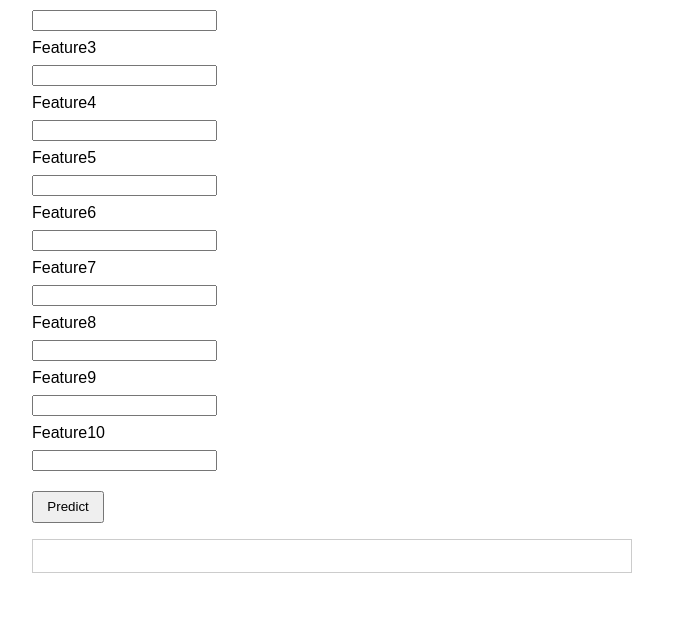
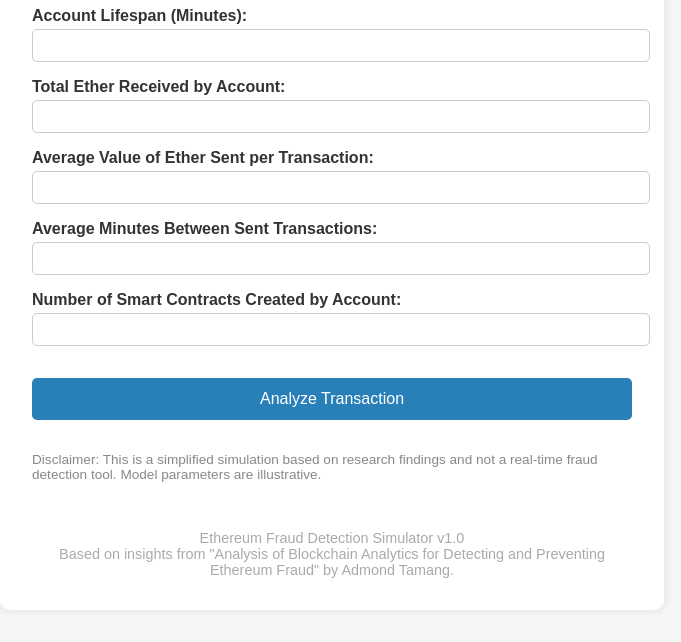
Before and after one commit to admondtamang/Analysis-of-Blockchain-Analytics-for-Detecting-and-Preventing-Ethereum-Fraud, a plain HTML site: page eth-fraud-detection-server/index.html in a window 1280 px wide. Shown: the part 171-813 px from the top of the page, without its empty margins (308-989 px from the left). Drawn offline with Linux system fonts and the light colour scheme.

Commit message:
fix: updated html

```diff
--- a/eth-fraud-detection-server/index.html
+++ b/eth-fraud-detection-server/index.html
@@ -2,101 +2,169 @@
 <html lang="en">
 
 <head>
-    <meta charset="UTF-8">
-    <title>Fraud Detection Interface</title>
+    <meta charset="UTF-8" />
+    <meta name="viewport" content="width=device-width, initial-scale=1.0" />
+    <title>Ethereum Transaction Fraud Simulator</title>
     <style>
         body {
             font-family: Arial, sans-serif;
-            padding: 2em;
+            background: #f4f6f8;
+            margin: 0;
+            padding: 2rem;
+            color: #333;
+        }
+
+        h1,
+        h2 {
+            color: #2c3e50;
+        }
+
+        .container {
             max-width: 600px;
             margin: auto;
+            background: #ffffff;
+            padding: 2rem;
+            border-radius: 10px;
+            box-shadow: 0 0 10px rgba(0, 0, 0, 0.1);
         }
 
-        label,
-        input {
+        label {
             display: block;
-            margin: 0.5em 0;
+            margin-top: 1rem;
+            font-weight: bold;
+        }
+
+        input[type="number"] {
+            width: 100%;
+            padding: 0.5rem;
+            margin-top: 0.25rem;
+            border: 1px solid #ccc;
+            border-radius: 5px;
         }
 
         button {
-            margin-top: 1em;
-            padding: 0.5em 1em;
+            margin-top: 2rem;
+            padding: 0.75rem;
+            width: 100%;
+            background-color: #2980b9;
+            color: white;
+            font-size: 1rem;
+            border: none;
+            border-radius: 5px;
+            cursor: pointer;
         }
 
-        #result {
-            margin-top: 1em;
-            padding: 1em;
-            border: 1px solid #ccc;
+        button:hover {
+            background-color: #1f618d;
+        }
+
+        .result {
+            margin-top: 2rem;
+            padding: 1rem;
+            background-color: #ecf0f1;
+            border-radius: 5px;
+        }
+
+        .disclaimer {
+            margin-top: 2rem;
+            font-size: 0.85rem;
+            color: #888;
+        }
+
+        footer {
+            margin-top: 3rem;
+            text-align: center;
+            font-size: 0.9rem;
+            color: #aaa;
         }
     </style>
 </head>
 
 <body>
+    <div class="container">
+        <h1>Ethereum Transaction Fraud Simulator</h1>
+        <p><em>Based on ML Model Insights from Thesis Research</em></p>
 
-    <h2>Fraud Detection Form</h2>
+        <form id="fraudForm">
+            <label>Account Lifespan (Minutes):
+                <input type="number" step="0.01" id="lifespan" required>
+            </label>
 
-    <form id="fraudForm">
-        <!-- Replace below with your actual feature names -->
-        <div id="formFields"></div>
-        <button type="submit">Predict</button>
-    </form>
+            <label>Total Ether Received by Account:
+                <input type="number" step="0.00001" id="ether_received" required>
+            </label>
 
-    <div id="result"></div>
+            <label>Average Value of Ether Sent per Transaction:
+                <input type="number" step="0.00001" id="avg_val_sent" required>
+            </label>
+
+            <label>Average Minutes Between Sent Transactions:
+                <input type="number" step="0.01" id="avg_min_between" required>
+            </label>
+
+            <label>Number of Smart Contracts Created by Account:
+                <input type="number" id="contracts_created" required>
+            </label>
+
+            <button type="submit">Analyze Transaction</button>
+        </form>
+
+        <div class="result" id="result" style="display: none;">
+            <h2>Analysis Result</h2>
+            <p><strong>Status:</strong> <span id="status"></span></p>
+            <p><strong>Simulated Confidence:</strong> <span id="confidence"></span></p>
+        </div>
+
+        <div class="disclaimer">
+            <p>Disclaimer: This is a simplified simulation based on research findings and not a real-time fraud
+                detection tool. Model parameters are illustrative.</p>
+        </div>
+
+        <footer>
+            Ethereum Fraud Detection Simulator v1.0<br>
+            Based on insights from "Analysis of Blockchain Analytics for Detecting and Preventing Ethereum Fraud" by
+            Admond Tamang.
+        </footer>
+    </div>
 
     <script>
-        const features = [
-            "Feature1", "Feature2", "Feature3", "Feature4",
-            "Feature5", "Feature6", "Feature7", "Feature8",
-            "Feature9", "Feature10"
-        ];
+        const form = document.getElementById('fraudForm');
+        const resultDiv = document.getElementById('result');
+        const statusSpan = document.getElementById('status');
+        const confidenceSpan = document.getElementById('confidence');
 
-        const formFieldsDiv = document.getElementById('formFields');
-
-        // Dynamically create input fields
-        features.forEach(feature => {
-            const label = document.createElement('label');
-            label.textContent = feature;
-
-            const input = document.createElement('input');
-            input.type = 'number';
-            input.name = feature;
-            input.step = 'any';
-            input.required = true;
-
-            formFieldsDiv.appendChild(label);
-            formFieldsDiv.appendChild(input);
-        });
-
-        // Form submission handler
-        document.getElementById('fraudForm').addEventListener('submit', async (e) => {
+        form.addEventListener('submit', async (e) => {
             e.preventDefault();
 
-            const formData = new FormData(e.target);
-            const data = {};
-            formData.forEach((val, key) => {
-                data[key] = parseFloat(val);
-            });
+            const data = {
+                "Time Diff between first and last (Mins)": parseFloat(document.getElementById('lifespan').value),
+                "total ether received": parseFloat(document.getElementById('ether_received').value),
+                "avg val sent": parseFloat(document.getElementById('avg_val_sent').value),
+                "Avg min between sent tnx": parseFloat(document.getElementById('avg_min_between').value),
+                "Number of Created Contracts": parseInt(document.getElementById('contracts_created').value)
+            };
 
             try {
-                const res = await fetch('http://127.0.0.1:5000/predict', {
+                const res = await fetch('http://localhost:5000/predict', {
                     method: 'POST',
-                    headers: {
-                        'Content-Type': 'application/json'
-                    },
+                    headers: { 'Content-Type': 'application/json' },
                     body: JSON.stringify(data)
                 });
 
-                const result = await res.json();
-                document.getElementById('result').innerHTML = `
-        <strong>Prediction:</strong> ${result.prediction === 1 ? 'Fraud' : 'Not Fraud'}<br/>
-        <strong>Fraud Probability:</strong> ${result.prediction_proba_fraud}
-      `;
+                const response = await res.json();
+                if (response.error) throw new Error(response.error);
+
+                const status = response.prediction === 1 ? 'Fraudulent' : 'Legitimate';
+                statusSpan.textContent = status;
+                confidenceSpan.textContent = (response.prediction_proba_fraud * 100).toFixed(2) + "%";
+
+                resultDiv.style.display = 'block';
             } catch (err) {
-                document.getElementById('result').innerHTML = `<span style="color:red;">Error: ${err.message}</span>`;
+                alert('Prediction failed: ' + err.message);
+                resultDiv.style.display = 'none';
             }
         });
     </script>
-
 </body>
 
 </html>
```
Also changed, not shown: eth-fraud-detection-server/requirements.txt, 1 other file.
